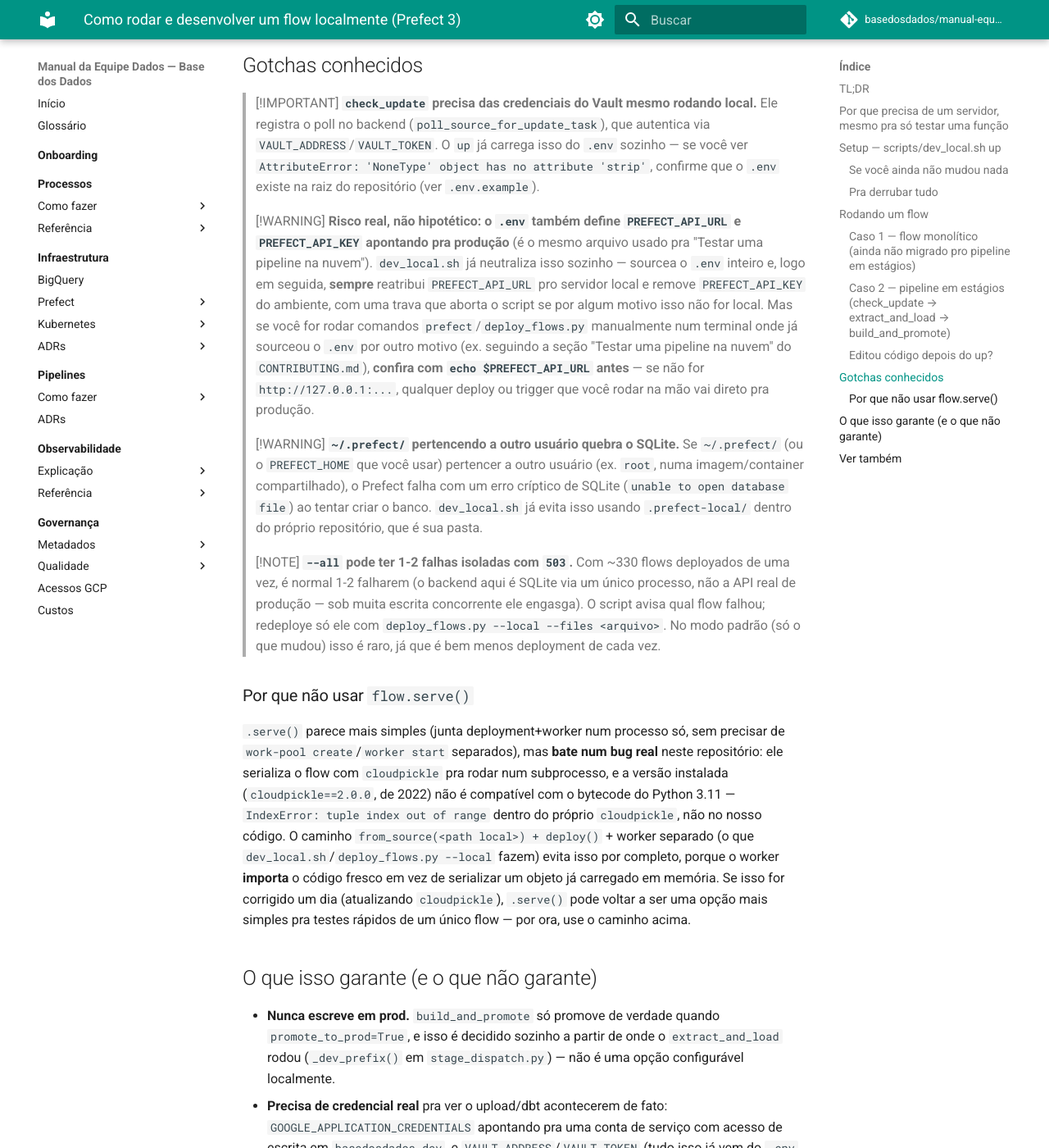
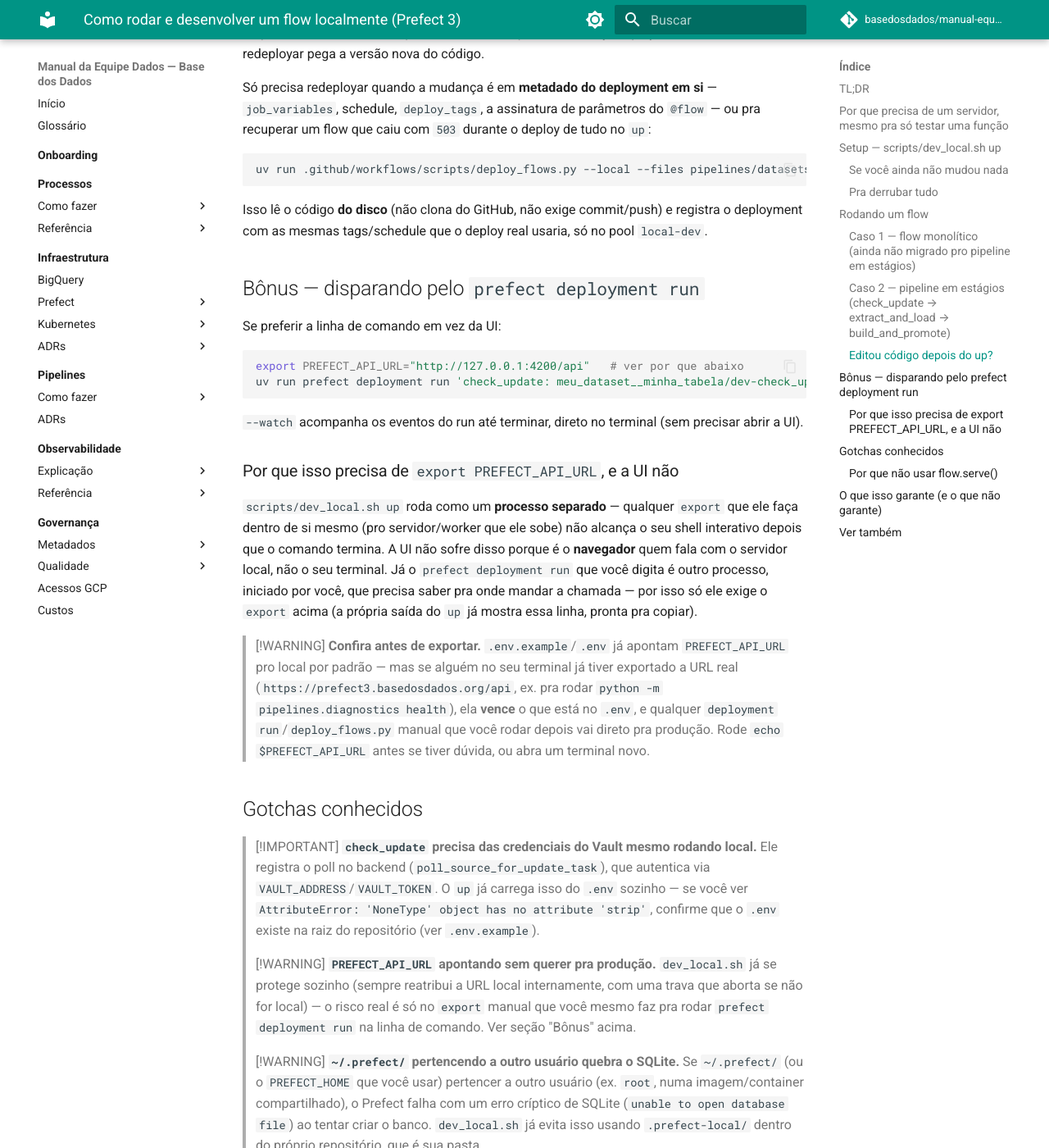
Before and after one commit to basedosdados/manual-equipe-dados, an MkDocs documentation site: the page built from docs/pipelines/como-fazer/rodar-flow-localmente.md, in a window 1280 px wide and 1400 px high, scrolled down 3653 px. Shown: the whole window at 82% size. Built offline with MkDocs 1.6.1 and Material for MkDocs 9.7.7, drawn with Linux system fonts in a browser that asks for light colours; comment, search, counter and statistics services are not loaded; some of the changed text lies outside the part shown.

Commit message:
docs: UI como caminho principal pra disparar flow local, CLI vira bônus
Reorganiza o tutorial: rodar pela UI não precisa de export nenhum
(o navegador fala direto com o servidor local); prefect deployment run
na linha de comando vira uma seção bônus, com a explicação de por que
só esse caminho precisa de PREFECT_API_URL exportado no shell.

````diff
--- a/docs/pipelines/como-fazer/rodar-flow-localmente.md
+++ b/docs/pipelines/como-fazer/rodar-flow-localmente.md
@@ -14,16 +14,19 @@
 
 ```sh
 cd pipelines
-scripts/dev_local.sh up                      # sobe tudo, deploya o que você mudou
-export PREFECT_API_URL="http://127.0.0.1:4200/api"
+scripts/dev_local.sh up     # sobe tudo, deploya o que você mudou
 
 # edite o dataset à vontade — não precisa redeployar pra mudança de lógica
 
-uv run prefect deployment run 'check_update: meu_dataset__minha_tabela/dev-check_update'
-# ou: pela UI em http://127.0.0.1:4200, botão "Run" no deployment
+# abra http://127.0.0.1:4200, ache o deployment, clique em "Run"
 
-scripts/dev_local.sh down                    # quando terminar
+scripts/dev_local.sh down   # quando terminar
 ```
+
+Disparar pela UI é o jeito principal — não precisa de nenhum `export` no
+seu terminal pra isso (ver "Rodando um flow" abaixo). Tem uma seção bônus
+mais pra frente pra quem preferir disparar via `prefect deployment run`
+na linha de comando.
 
 O resto deste guia explica cada peça, o que fazer quando algo foge do
 caminho feliz, e por que o sistema é desenhado assim.
@@ -66,12 +69,10 @@
    arquivo novo não rastreado) e deploya só o que é diferente. Rápido,
    porque não mexe nos outros ~330 flows do repositório.
 
-Ao final, imprime a variável que você exporta antes de qualquer comando
-manual:
-
-```sh
-export PREFECT_API_URL="http://127.0.0.1:4200/api"
-```
+Pronto — pra disparar um run pela UI (o jeito principal, ver "Rodando um
+flow" abaixo) não precisa de mais nenhum passo. O comando também imprime
+uma linha `export PREFECT_API_URL=...`; ela só importa se você for pela
+linha de comando (ver a seção bônus no fim deste guia).
 
 ### Se você ainda não mudou nada
 
@@ -100,10 +101,15 @@
 
 ### Caso 1 — flow monolítico (ainda não migrado pro pipeline em estágios)
 
-Um `@flow` do Prefect 3 já é uma função Python comum, chamável direto —
-não precisa de deployment nenhum pra esse caso. A maioria aceita um
-parâmetro que trava a execução em dev (nomes variam por dataset:
-`materialize_after_dump`, `materialize_to_prod`):
+Se o dataset estava entre os `.py` alterados quando você rodou `up`, ele
+já foi deployado — dispare pela UI igual ao Caso 2: ache o deployment
+pelo nome do flow, clique "Run", preencha os parâmetros que o form pedir
+(a maioria tem um que trava a execução em dev, nomes variam por dataset:
+`materialize_after_dump`, `materialize_to_prod` — deixe como `False`).
+
+Pra um teste pontual sem depender de deploy, um `@flow` do Prefect 3
+também é uma função Python comum, chamável direto (ainda precisa do
+servidor local rodando — `up` — só não de deployment/worker):
 
 ```python
 from pipelines.datasets.br_fgv_igp.flows import br_fgv_igp__igp_di_mes
@@ -111,27 +117,28 @@
 br_fgv_igp__igp_di_mes(materialize_after_dump=False, force_run=True)
 ```
 
-Isso ainda precisa do servidor local rodando (`up`) — só não precisa de
-deployment/worker.
-
 ### Caso 2 — pipeline em estágios (`check_update` → `extract_and_load` → `build_and_promote`)
 
 Datasets já migrados (ver `pipelines/utils/stage_dispatch.py`) despacham
 o próximo estágio via `run_deployment()`, que **exige um deployment
 registrado de verdade** — não dá pra só chamar a função e esperar que o
 dispatch aconteça sozinho. Se você editou esse dataset antes do `up`, já
-está tudo deployado — é só disparar o `check_update`:
+está tudo deployado — é só disparar o `check_update` pela UI:
 
-```sh
-uv run prefect deployment run 'check_update: meu_dataset__minha_tabela/dev-check_update'
-```
+1. Abra `http://127.0.0.1:4200`.
+2. Ache o deployment `check_update: <dataset>__<tabela>` (busca por nome
+   funciona).
+3. Clique em "Run" → "Run now".
 
-Ou pela própria UI (`http://127.0.0.1:4200`), na página do deployment —
-o botão "Run" faz a mesma chamada. Isso dispara a cadeia completa:
-`check_update` decide se há dado novo e, se houver, dispara
-`extract_and_load` e depois `build_and_promote` sozinho — testado na
-prática de ponta a ponta, inclusive com `dbt run`/`dbt test` reais contra
-o BigQuery dev, só escrevendo em `basedosdados-dev`.
+Isso dispara a cadeia completa: `check_update` decide se há dado novo e,
+se houver, dispara `extract_and_load` e depois `build_and_promote`
+sozinho — testado na prática de ponta a ponta, inclusive com `dbt
+run`/`dbt test` reais contra o BigQuery dev, só escrevendo em
+`basedosdados-dev`. Acompanhe o progresso e os logs na própria página do
+flow run que a UI abre.
+
+Prefere a linha de comando? Tem uma seção bônus mais pra frente
+("Disparando pelo `prefect deployment run`") cobrindo isso.
 
 > [!NOTE]
 > **Por que o despacho local não é um `run_deployment()` "de verdade"**:
@@ -177,6 +184,38 @@
 commit/push) e registra o deployment com as mesmas tags/schedule que o
 deploy real usaria, só no pool `local-dev`.
 
+## Bônus — disparando pelo `prefect deployment run`
+
+Se preferir a linha de comando em vez da UI:
+
+```sh
+export PREFECT_API_URL="http://127.0.0.1:4200/api"   # ver por que abaixo
+uv run prefect deployment run 'check_update: meu_dataset__minha_tabela/dev-check_update' --watch
+```
+
+`--watch` acompanha os eventos do run até terminar, direto no terminal
+(sem precisar abrir a UI).
+
+### Por que isso precisa de `export PREFECT_API_URL`, e a UI não
+
+`scripts/dev_local.sh up` roda como um **processo separado** — qualquer
+`export` que ele faça dentro de si mesmo (pro servidor/worker que ele
+sobe) não alcança o seu shell interativo depois que o comando termina.
+A UI não sofre disso porque é o **navegador** quem fala com o servidor
+local, não o seu terminal. Já o `prefect deployment run` que você digita
+é outro processo, iniciado por você, que precisa saber pra onde mandar a
+chamada — por isso só ele exige o `export` acima (a própria saída do
+`up` já mostra essa linha, pronta pra copiar).
+
+> [!WARNING]
+> **Confira antes de exportar.** `.env.example`/`.env` já apontam
+> `PREFECT_API_URL` pro local por padrão — mas se alguém no seu terminal
+> já tiver exportado a URL real (`https://prefect3.basedosdados.org/api`,
+> ex. pra rodar `python -m pipelines.diagnostics health`), ela **vence**
+> o que está no `.env`, e qualquer `deployment run`/`deploy_flows.py`
+> manual que você rodar depois vai direto pra produção. Rode `echo
+> $PREFECT_API_URL` antes se tiver dúvida, ou abra um terminal novo.
+
 ## Gotchas conhecidos
 
 > [!IMPORTANT]
@@ -188,18 +227,11 @@
 > repositório (ver `.env.example`).
 
 > [!WARNING]
-> **Risco real, não hipotético: o `.env` também define `PREFECT_API_URL`
-> e `PREFECT_API_KEY` apontando pra produção** (é o mesmo arquivo usado
-> pra "Testar uma pipeline na nuvem"). `dev_local.sh` já neutraliza isso
-> sozinho — sourcea o `.env` inteiro e, logo em seguida, **sempre**
-> reatribui `PREFECT_API_URL` pro servidor local e remove
-> `PREFECT_API_KEY` do ambiente, com uma trava que aborta o script se por
-> algum motivo isso não for local. Mas se você for rodar comandos
-> `prefect`/`deploy_flows.py` manualmente num terminal onde já sourceou o
-> `.env` por outro motivo (ex. seguindo a seção "Testar uma pipeline na
-> nuvem" do `CONTRIBUTING.md`), **confira com `echo $PREFECT_API_URL`
-> antes** — se não for `http://127.0.0.1:...`, qualquer deploy ou
-> trigger que você rodar na mão vai direto pra produção.
+> **`PREFECT_API_URL` apontando sem querer pra produção.** `dev_local.sh`
+> já se protege sozinho (sempre reatribui a URL local internamente, com
+> uma trava que aborta se não for local) — o risco real é só no `export`
+> manual que você mesmo faz pra rodar `prefect deployment run` na linha
+> de comando. Ver seção "Bônus" acima.
 
 > [!WARNING]
 > **`~/.prefect/` pertencendo a outro usuário quebra o SQLite.** Se
````
